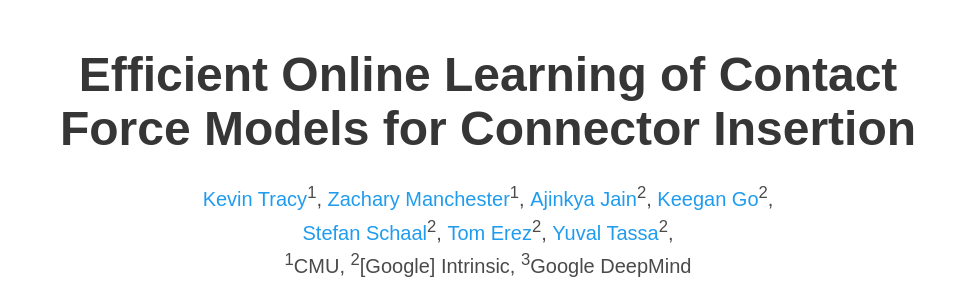
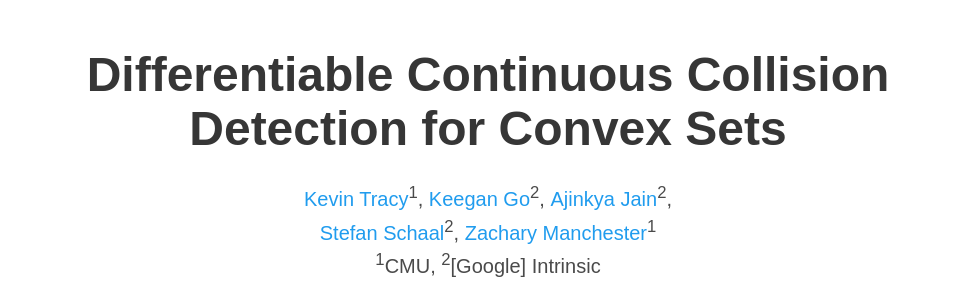
Before and after one commit to continuous-collisions/continuous-collisions.github.io, a plain HTML site: page index.html in a window 1280 px wide. Shown: the top 290 px of the page, without its empty margins (152-1127 px from the left). Drawn offline with nearby package versions, Linux system fonts and the light colour scheme; some icons are missing; a web font is replaced by a local one.

Commit message:
updated paper title

```diff
--- a/index.html
+++ b/index.html
@@ -3,7 +3,7 @@
 <head>
   <meta charset="utf-8">
   <meta name="description"
-        content="Efficient Online Learning of Contact Force Models for Connector Insertion">
+        content="Differentiable Continuous Collision Detection for Convex Sets">
   <meta name="keywords" content="Nerfies, D-NeRF, NeRF">
   <meta name="viewport" content="width=device-width, initial-scale=1">
 
@@ -42,7 +42,7 @@
       });
     });
   </script>
-  <title>Efficient Online Learning of Contact Force Models for Connector Insertion</title>
+  <title>Differentiable Continuous Collision Detection for Convex Sets</title>
 
   <link href="https://fonts.googleapis.com/css?family=Google+Sans|Noto+Sans|Castoro"
         rel="stylesheet">
@@ -71,34 +71,30 @@
     <div class="container is-max-desktop">
       <div class="columns is-centered">
         <div class="column has-text-centered">
-          <h1 class="title is-1 publication-title">Efficient Online Learning of Contact Force Models for Connector Insertion</h1>
+          <h1 class="title is-1 publication-title">Differentiable Continuous Collision Detection for Convex Sets</h1>
           <div class="is-size-5 publication-authors">
             <span class="author-block">
-              <a href="https://kevintracy.info">Kevin Tracy</a><sup>1</sup>,</span>
-            <span class="author-block">
-              <a href="https://rexlab.ri.cmu.edu/">Zachary Manchester</a><sup>1</sup>,</span>
-            <span class="author-block">
-              <a href="https://jainajinkya.github.io/">Ajinkya Jain</a><sup>2</sup>,
+              <a href="https://kevintracy.info">Kevin Tracy</a><sup>1</sup>,
             </span>
             <span class="author-block">
               <a href="https://intrinsic.ai/">Keegan Go</a><sup>2</sup>,
+            </span>
+            <span class="author-block">
+              <a href="https://jainajinkya.github.io/">Ajinkya Jain</a><sup>2</sup>,
             </span>
             <br>
             <span class="author-block">
               <a href="https://stefan-schaal.net/">Stefan Schaal</a><sup>2</sup>,
             </span>
             <span class="author-block">
-              <a href="https://scholar.google.com/citations?user=gVFnjOcAAAAJ&hl=en">Tom Erez</a><sup>2</sup>,
-            </span>
-            <span class="author-block">
-              <a href="https://scholar.google.com/citations?user=CjOTm_4AAAAJ&hl=en">Yuval Tassa</a><sup>2</sup>,
+              <a href="https://rexlab.ri.cmu.edu/">Zachary Manchester</a><sup>1</sup>
             </span>
           </div>
 
           <div class="is-size-5 publication-authors">
             <span class="author-block"><sup>1</sup>CMU,</span>
-            <span class="author-block"><sup>2</sup>[Google] Intrinsic,</span>
-            <span class="author-block"><sup>3</sup>Google DeepMind</span>
+            <span class="author-block"><sup>2</sup>[Google] Intrinsic</span>
+            <!-- <span class="author-block"><sup>3</sup>Google DeepMind</span> -->
           </div>
 
           <div class="column has-text-centered">
```
Also changed, not shown: 1 other file.
